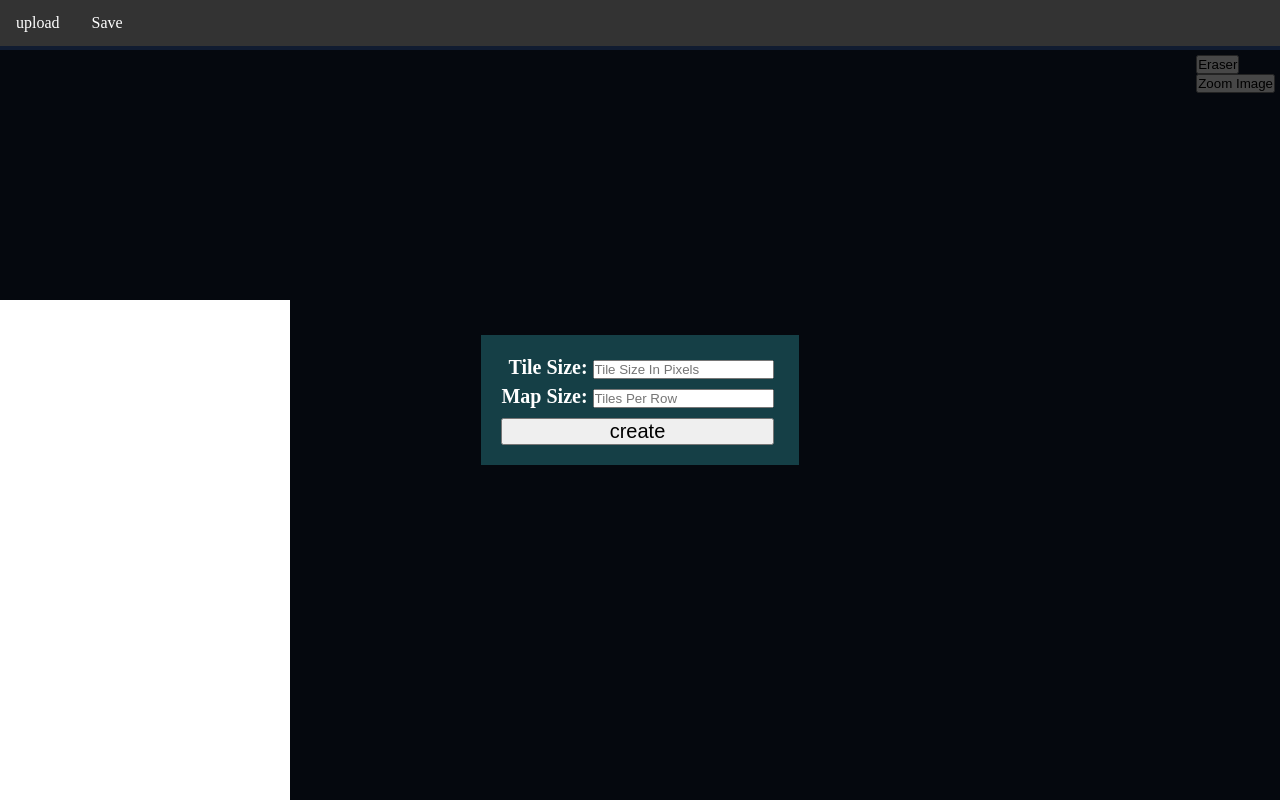
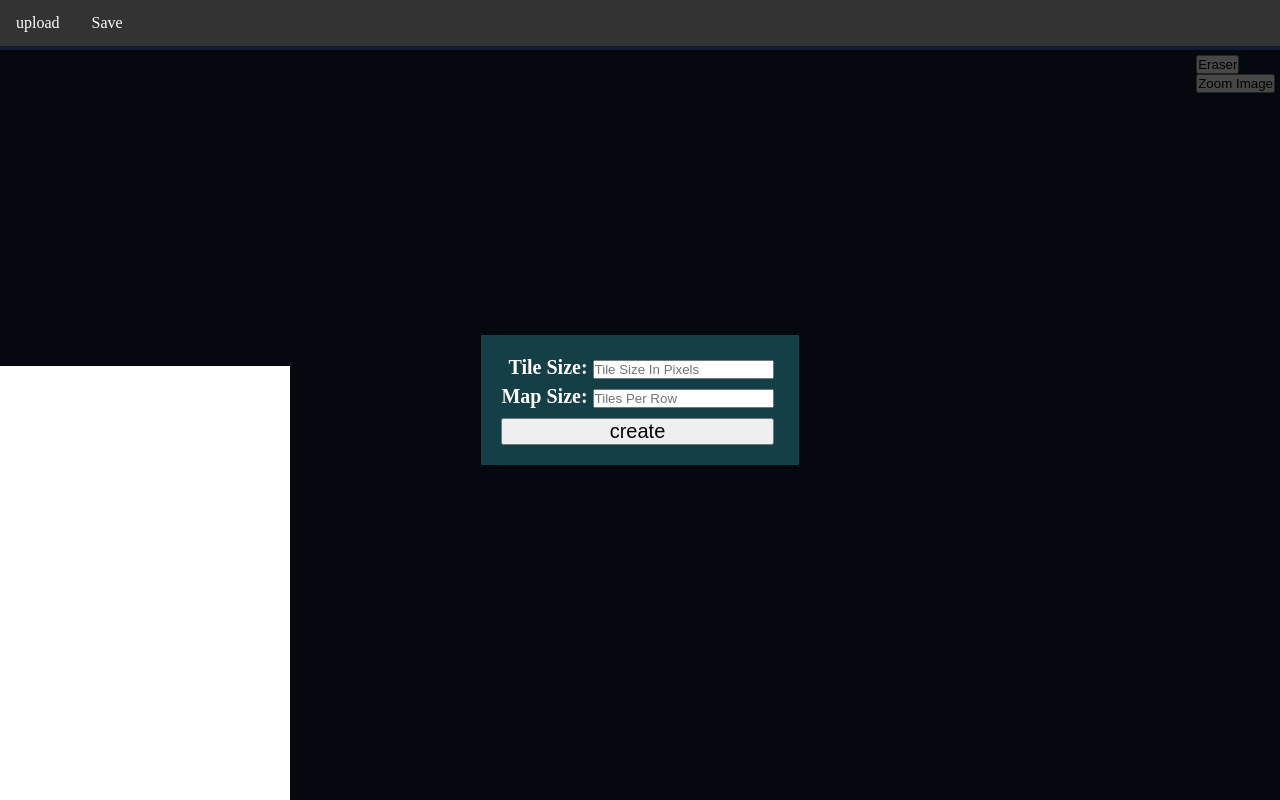
Before and after one commit to bahaaaldin214/Tile-Map-Builder, a plain HTML site: page index.html in a window 1280 px wide. Shown: the top 800 px of the page. Drawn offline with Linux system fonts and the light colour scheme.

Commit message:
polishing

```diff
--- a/style.css
+++ b/style.css
@@ -185,8 +185,8 @@
 }
 
 .adsbygoogle {
-  position: fixed;
-  top: 300px;
+  position: relative;
+  top: 320px;
   background: white;
   background-color: white;
   width: 290px;
```
